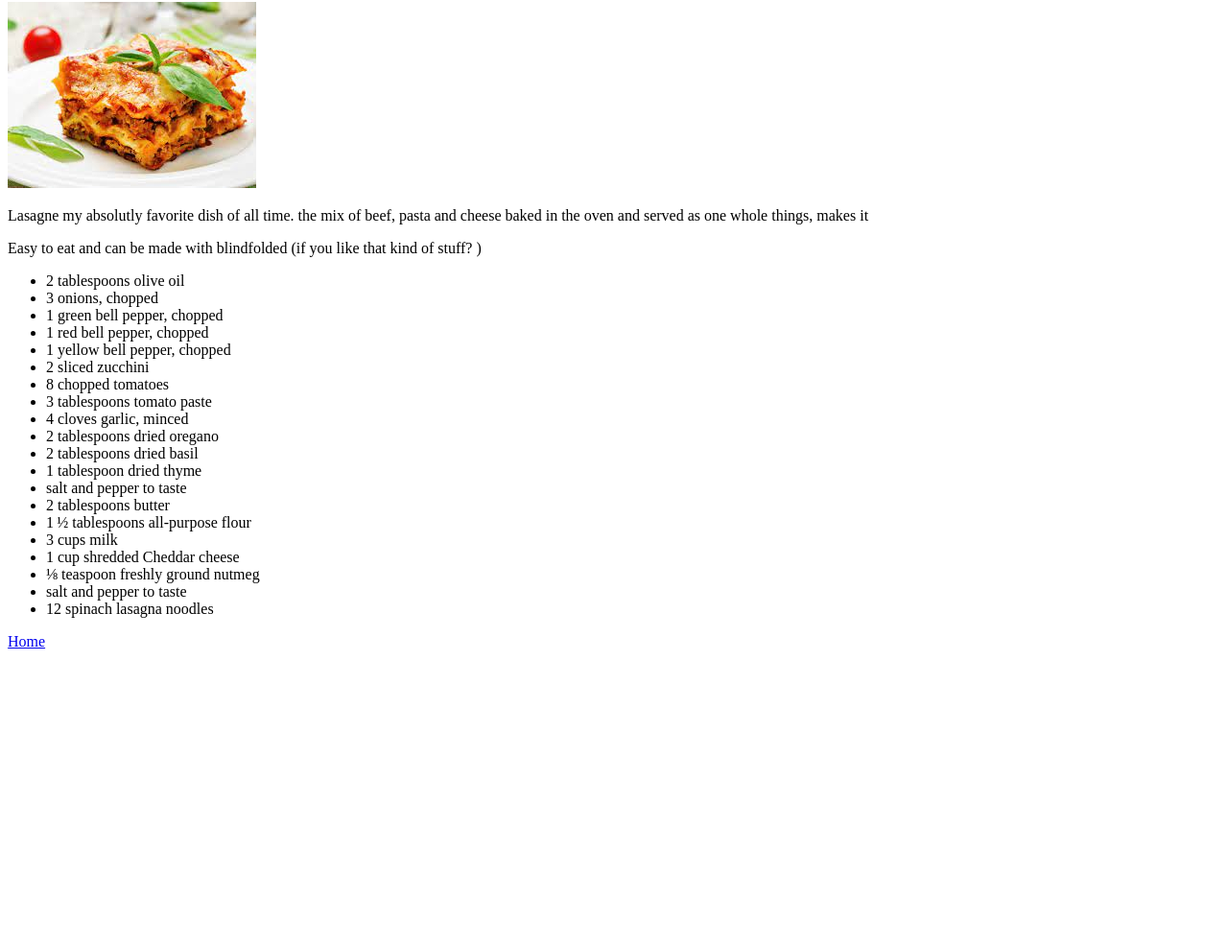
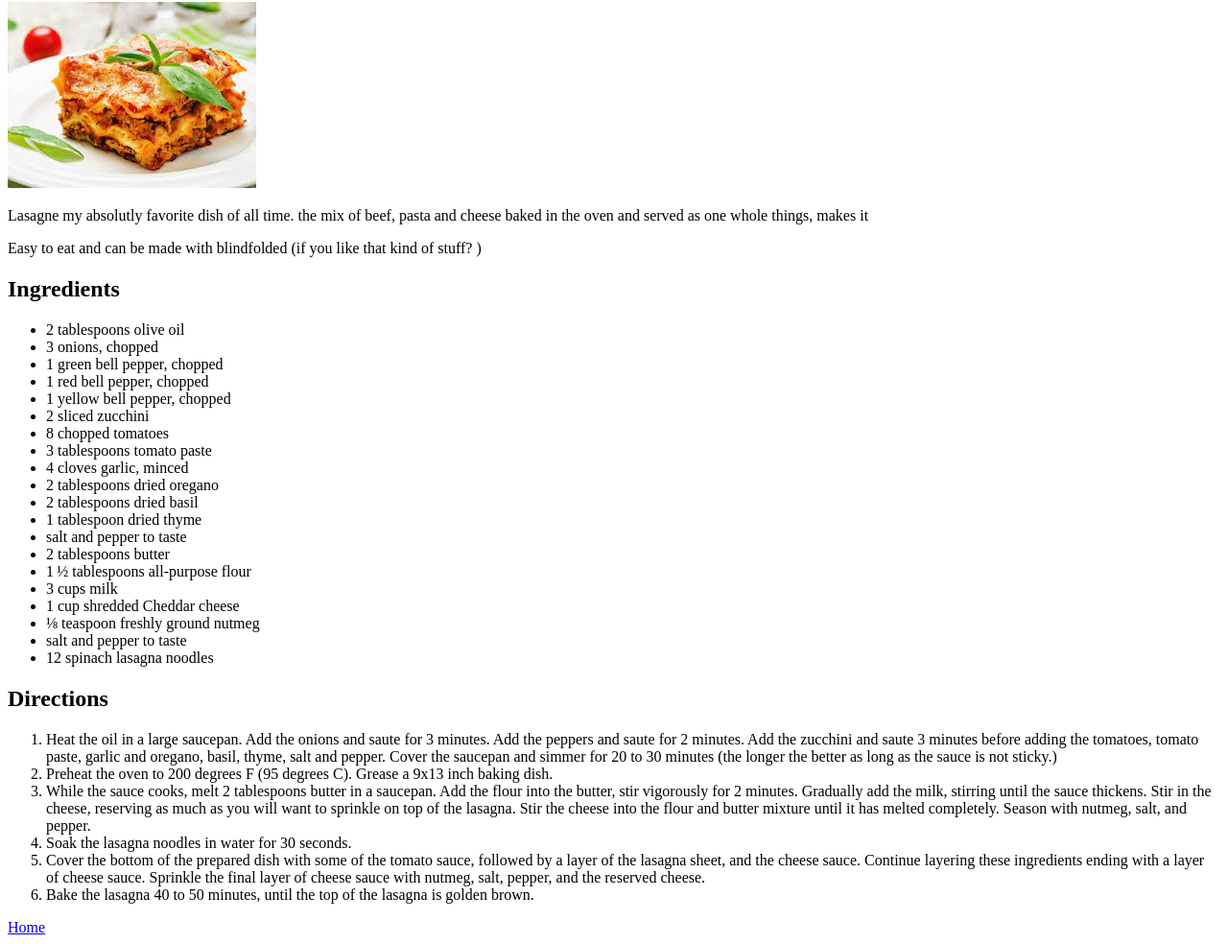
Before and after one commit to dk-ties/odin_recipes, a plain HTML site: page recipe/lasagne.html in a window 1280 px wide. Shown: the part 78-1062 px from the top of the page at 96% size. Before the commit the page ends 800 px from the top, so only its background shows below. Drawn offline with Linux system fonts and the light colour scheme.

Commit message:
Direction for lasagne

```diff
--- a/recipe/lasagne.html
+++ b/recipe/lasagne.html
@@ -10,6 +10,7 @@
         <img src="../image/lasagne.jpeg" alt="Image of Lasagne">
         <p>Lasagne my absolutly favorite dish of all time. the mix of beef, pasta and cheese baked in the oven and served as one whole things, makes it</p>
         <p>Easy to eat and can be made with blindfolded (if you like that kind of stuff? )</p>
+        <h2>Ingredients</h2>
         <ul>
             <li>2 tablespoons olive oil</li>
             <li>3 onions, chopped</li>
@@ -32,6 +33,27 @@
             <li>salt and pepper to taste</li>
             <li>12 spinach lasagna noodles</li>
         </ul>
+        <h2>Directions</h2>
+        <ol>
+            <li>
+                Heat the oil in a large saucepan. Add the onions and saute for 3 minutes. Add the peppers and saute for 2 minutes. Add the zucchini and saute 3 minutes before adding the tomatoes, tomato paste, garlic and oregano, basil, thyme, salt and pepper. Cover the saucepan and simmer for 20 to 30 minutes (the longer the better as long as the sauce is not sticky.)
+            </li>
+            <li>
+                Preheat the oven to 200 degrees F (95 degrees C). Grease a 9x13 inch baking dish.
+            </li>
+            <li>
+            While the sauce cooks, melt 2 tablespoons butter in a saucepan. Add the flour into the butter, stir vigorously for 2 minutes. Gradually add the milk, stirring until the sauce thickens. Stir in the cheese, reserving as much as you will want to sprinkle on top of the lasagna. Stir the cheese into the flour and butter mixture until it has melted completely. Season with nutmeg, salt, and pepper.
+            </li>
+            <li>
+            Soak the lasagna noodles in water for 30 seconds.
+            </li>
+            <li>
+            Cover the bottom of the prepared dish with some of the tomato sauce, followed by a layer of the lasagna sheet, and the cheese sauce. Continue layering these ingredients ending with a layer of cheese sauce. Sprinkle the final layer of cheese sauce with nutmeg, salt, pepper, and the reserved cheese.
+            </li>
+            <li>
+            Bake the lasagna 40 to 50 minutes, until the top of the lasagna is golden brown.
+            </li>
+        </ol>
         <a href="../index.html">Home</a>
     </body>
 </html>
```
